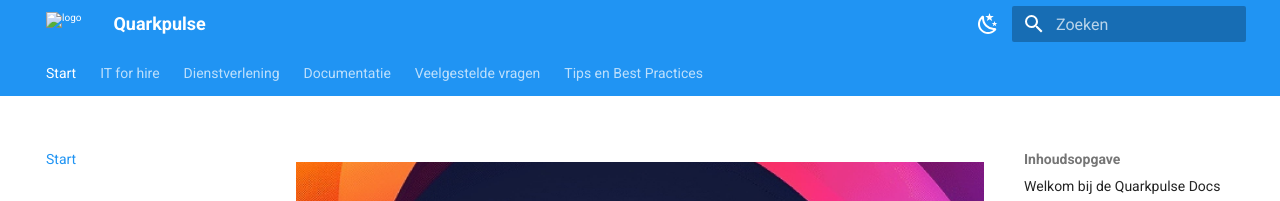
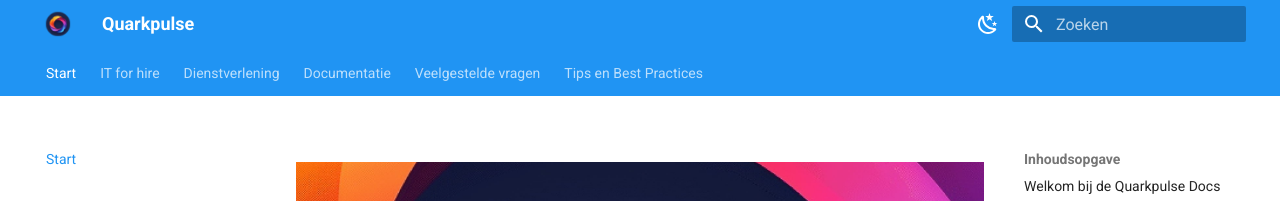
Before and after one commit to Quarkpulse/docs, an MkDocs documentation site: the page built from docs/index.md, in a window 1280 px wide. Shown: the top 201 px of the page. Built offline with MkDocs 1.6.1 and Material for MkDocs 9.7.7, drawn with Linux system fonts in a browser that asks for light colours.

Commit message:
Update mkdocs.yml

```diff
--- a/mkdocs.yml
+++ b/mkdocs.yml
@@ -1,8 +1,8 @@
 site_name: Quarkpulse
 theme:
   name: material
-  favicon: images/favicon.png
-  logo: images/logo.png
+  favicon: assets/favicon.png
+  logo: assets/logo.png
   features:
     - navigation.tabs
     - navigation.sections
```
